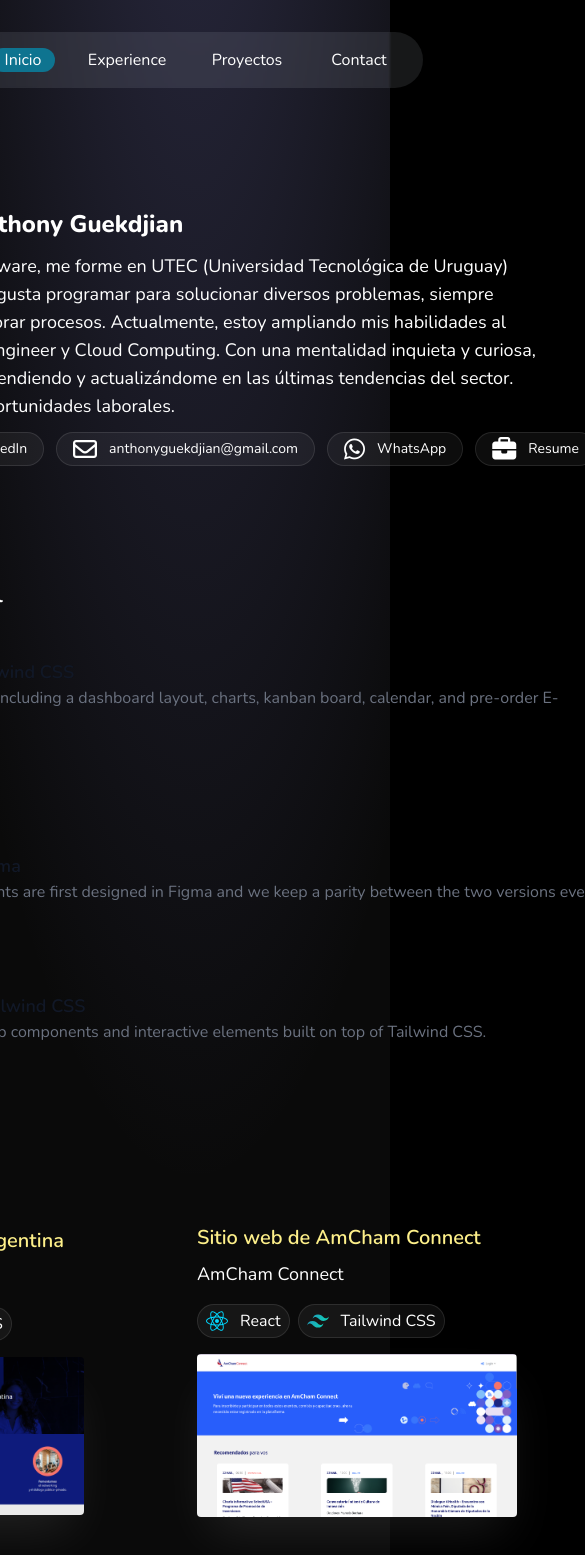
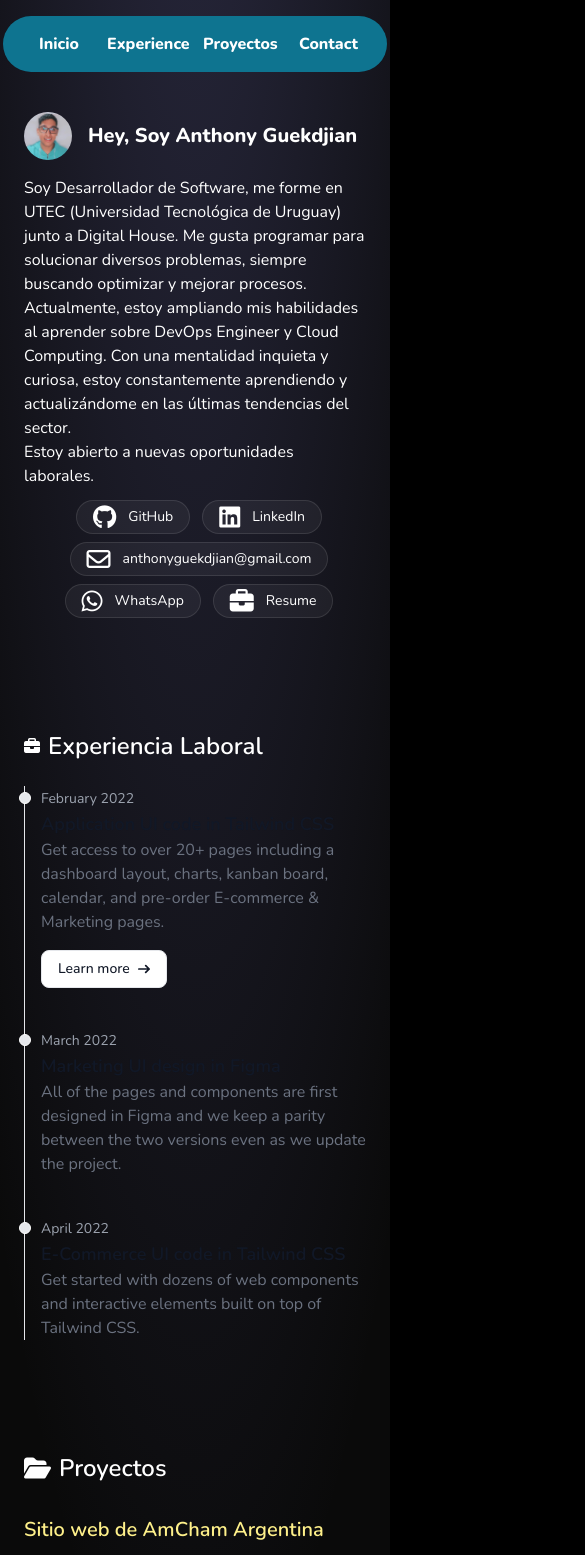
Before and after one commit to AGuekdjian/Portfolio-v2, a React (Vite) app: page / in a window 390 px wide. Shown: the top 1555 px of the page, 585 px wide, since content can reach past the window. Built offline with nearby package versions, Linux system fonts and the light colour scheme.

Commit message:
Adding responsive styles.

```diff
--- a/src/components/experience/Experience.jsx
+++ b/src/components/experience/Experience.jsx
@@ -2,7 +2,7 @@
 
 export const Experience = () => {
   return (
-    <section className="my-28" id="Experiencia">
+    <section className="my-28 px-6 lg:px-0" id="Experiencia">
       <h2 className="text-2xl font-semibold mb-6 flex gap-x-2 items-center">
         <i className="fa-solid fa-briefcase text-base"></i>
         Experiencia Laboral
--- a/src/components/header/Header.jsx
+++ b/src/components/header/Header.jsx
@@ -3,12 +3,12 @@
 export const Header = () => {
   const [activeNav, setActiveNav] = useState("#");
   return (
-    <header className="block bg-slate-200/10 backdrop-blur-[1px] rounded-full py-4 px-3 w-fit fixed top-8 flex">
+    <header className="w-96 block bg-cyan-700 font-bold lg:font-normal lg:bg-slate-200/10 backdrop-blur-[1px] rounded-full py-4 px-3 lg:w-fit sticky top-4 lg:fixed lg:top-8 flex justify-center z-10">
       <nav>
         <ul className="flex">
           <li
-            className={`transition text-center mx-3 w-16 ${
-              activeNav === "#" ? "rounded-xl bg-cyan-700" : null
+            className={`transition text-center  w-8 mx-3 lg:w-16 ${
+              activeNav === "#" ? "lg:rounded-xl lg:bg-cyan-700" : null
             }`}
           >
             <a href="#" onClick={() => setActiveNav("#")}>
@@ -16,8 +16,10 @@
             </a>
           </li>
           <li
-            className={`transition text-center mx-3 w-24 ${
-              activeNav === "#Experiencia" ? "rounded-xl bg-cyan-700" : null
+            className={`transition text-center mx-6 w-12 lg:mx-3 lg:w-24 ${
+              activeNav === "#Experiencia"
+                ? "lg:rounded-xl lg:bg-cyan-700"
+                : null
             }`}
           >
             <a href="#Experiencia" onClick={() => setActiveNav("#Experiencia")}>
@@ -25,8 +27,8 @@
             </a>
           </li>
           <li
-            className={`transition text-center mx-3 w-24 ${
-              activeNav === "#Proyectos" ? "rounded-xl bg-cyan-700" : null
+            className={`transition text-center mx-6  w-12 lg:mx-3 lg:w-24 ${
+              activeNav === "#Proyectos" ? "lg:rounded-xl lg:bg-cyan-700" : null
             }`}
           >
             <a href="#Proyectos" onClick={() => setActiveNav("#Proyectos")}>
@@ -34,8 +36,8 @@
             </a>
           </li>
           <li
-            className={`transition text-center mx-3 w-20 ${
-              activeNav === "#Contacto" ? "rounded-xl bg-cyan-700" : null
+            className={`transition text-center mx-6 w-10 lg:mx-3 lg:w-20 ${
+              activeNav === "#Contacto" ? "lg:rounded-xl lg:bg-cyan-700" : null
             }`}
           >
             <a href="#Contacto" onClick={() => setActiveNav("#Contacto")}>
--- a/src/components/home/Home.jsx
+++ b/src/components/home/Home.jsx
@@ -1,7 +1,7 @@
 import React, { useRef, useEffect } from "react";
 import Typed from "typed.js";
-import CV from '../../assets/resources/CV_Anthony_Guekdjian.pdf'
-import ME from '../../assets/images/me-about.jpeg'
+import CV from "../../assets/resources/CV_Anthony_Guekdjian.pdf";
+import ME from "../../assets/images/me-about.jpeg";
 import { Social } from "../social/Social";
 
 export const Home = () => {
@@ -28,14 +28,27 @@
   // }, []);
 
   return (
-        <section className="w-full mt-48 px-6 lg:w-[1000px]" id="#">
-            <div className="flex">
-                <img className="w-14 rounded-full hover:scale-125 hover:cursor-pointer transition" src={ME} />
-                <h1 className="text-2xl font-bold mt-4 ml-4">Hey, Soy Anthony Guekdjian</h1></div>
-            <p className="text-lg mt-1 text-balance">
-                Soy Desarrollador de Software, me forme en UTEC (Universidad Tecnológica de Uruguay) junto a Digital House. Me gusta programar para solucionar diversos problemas, siempre buscando optimizar y mejorar procesos. Actualmente, estoy ampliando mis habilidades al aprender sobre DevOps Engineer y Cloud Computing. Con una mentalidad inquieta y curiosa, estoy constantemente aprendiendo y actualizándome en las últimas tendencias del sector.<br /> Estoy abierto a nuevas oportunidades laborales.
+    <section className="w-screen mt-14 lg:mt-48 px-6 lg:w-[1000px]" id="#">
+      <div className="flex items-center w-fit">
+        <img
+          className="w-13 h-12 lg:w-14 lg:h-14 rounded-full hover:scale-125 hover:cursor-pointer transition"
+          src={ME}
+        />
+        <h1 className="text-xl lg:text-3xl font-bold lg:mt-4 ml-4">
+          Hey, Soy Anthony Guekdjian
+        </h1>
+      </div>
+      <p className="text-md lg:text-lg mt-4 lg:mt-1 text-balance">
+        Soy Desarrollador de Software, me forme en UTEC (Universidad Tecnológica
+        de Uruguay) junto a Digital House. Me gusta programar para solucionar
+        diversos problemas, siempre buscando optimizar y mejorar procesos.
+        Actualmente, estoy ampliando mis habilidades al aprender sobre DevOps
+        Engineer y Cloud Computing. Con una mentalidad inquieta y curiosa, estoy
+        constantemente aprendiendo y actualizándome en las últimas tendencias
+        del sector.
+        <br /> Estoy abierto a nuevas oportunidades laborales.
       </p>
       <Social />
     </section>
-    )
-}
+  );
+};
--- a/src/components/projectsAndAchievements/ProjectsAndAchievements.jsx
+++ b/src/components/projectsAndAchievements/ProjectsAndAchievements.jsx
@@ -4,19 +4,21 @@
 export const ProjectsAndAchievements = () => {
   const { projects } = Global;
   return (
-    <section className="my-28" id="Experiencia">
+    <section className="my-28 px-6 lg:px-0" id="Experiencia">
       <h2 className="text-2xl font-semibold mb-6 flex gap-x-2 items-center">
         <i className="fa-solid fa-folder-open"></i>
         Proyectos
       </h2>
-      <div className="grid grid-cols-2 gap-x-1 gap-y-4 items-center">
+      <div className=" items-center">
         {projects.map(({ id, name, description, img, url, tags, github }) => {
           return (
-            <article key={id} className="my-3">
+            <article key={id} className="my-8 lg:my-3">
               <h3 className="text-xl font-semibold text-yellow-200 mb-2">
                 {name}
               </h3>
-              <p className="text-lg mb-4 text-pretty">{description}</p>
+              <p className="text-md lg:text-lg mb-4 text-pretty">
+                {description}
+              </p>
               <ul className="flex gap-x-2 flex-row">
                 {tags.map((tag, index) => (
                   <li key={index}>
@@ -30,7 +32,7 @@
                 ))}
               </ul>
               <img
-                className="rounded shadow-2xl shadow-white/10 w-80 mt-4"
+                className="rounded shadow-2xl shadow-white/10 w-[24rem] mt-4"
                 src={img}
                 alt={`Captura de pantalla del proyecto ${img}`}
               />
--- a/src/components/social/Social.jsx
+++ b/src/components/social/Social.jsx
@@ -25,8 +25,8 @@
     },
   ];
   return (
-    <section className="mt-3 ml-1">
-      <nav className="flex">
+    <section className="mt-3 ml-1 flex w-full">
+      <nav className="flex flex-wrap gap-y-2 justify-center">
         {info.map((social, index) => {
           return (
             <a
```
Lines whose indentation alone changed are shown as unchanged.
